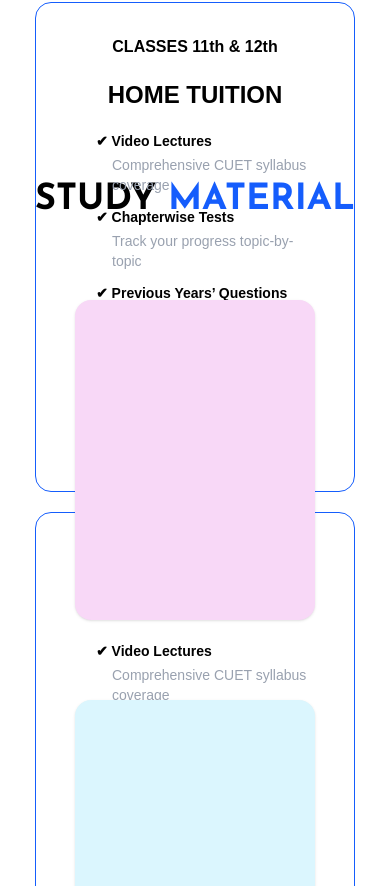
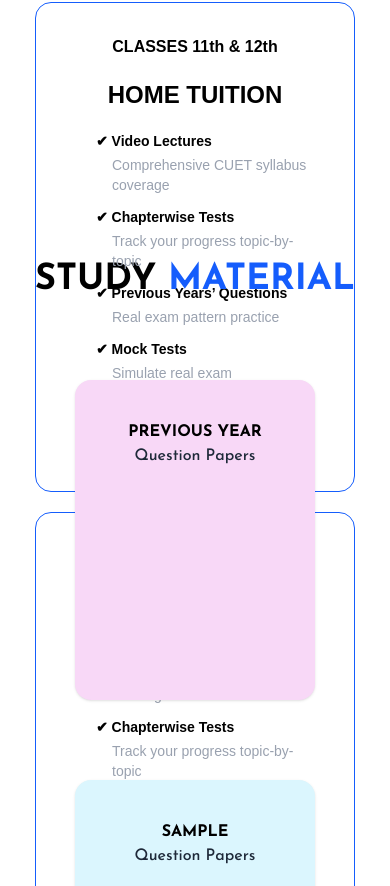
Before and after one commit to eklavyapopli-ship-it/TuisoraEducation, a Next.js app: page / in a window 390 px wide. Shown: the part 1058-1944 px from the top of the page. Built offline with nearby package versions, Linux system fonts and the light colour scheme.

Commit message:
animations added

```diff
--- a/app/(home)/StudyMaterial.tsx
+++ b/app/(home)/StudyMaterial.tsx
@@ -1,19 +1,37 @@
 "use client"
 import { MaterialCards } from "@/components/lib/StudyMat"
 import { Josefin_Sans } from 'next/font/google'
+import { motion } from "framer-motion"
 const josefin = Josefin_Sans({
-    subsets: ['latin'],
-  })
+  subsets: ['latin'],
+})
 const StudyMaterial = () => {
-const card = MaterialCards;
+  const card = MaterialCards;
   return (
-    <section className={`${josefin.className} h-[80vh]`}>
-      <div className="text-center text-black text-4xl lg:text-6xl font-bold">STUDY <span className="text-blue-600">MATERIAL</span></div>
+    <section className={`${josefin.className} mt-20`}>
+      <motion.div
+      style={{overflow:"hidden"}}
+      initial={{y:-40,opacity:0}}
+      animate={{y:0}}
+      whileInView={{opacity:1}}
+      transition={{duration:0.5,ease:"easeInOut"}}
+      className="text-center text-black text-4xl lg:text-6xl font-bold">STUDY <span className="text-blue-600">MATERIAL</span></motion.div>
       <div className="w-full h-fit flex flex-col place-items-center">
         <div className="place-items-center md:grid md:grid-cols-4 flex flex-col gap-x-25 gap-y-20 m-20">
-        {card.map((item)=>(
-          <div key={item.id} style={{background:item.color}} className="h-80 w-60 relative shadow-sm rounded-2xl">{}</div>
-      ))}</div></div>
+          {card.map((item) => (
+            <motion.div
+            style={{overflow:"hidden",background:item.color}}
+      initial={{y:-40,opacity:0}}
+      animate={{y:0}}
+      whileInView={{opacity:1}}
+      whileHover={{scale:1.03}}
+      transition={{duration:0.2,ease:"easeInOut"}}
+            key={item.id} className="h-80 w-60 relative shadow-sm flex flex-col place-items-center text-black font-bold text-md pt-10 rounded-2xl">
+              <div>{item.heading}</div>
+              <div className="text-md font-medium text-gray-800">{item.subHead}</div>
+
+            </motion.div>
+          ))}</div></div>
     </section>
   )
 }
```
